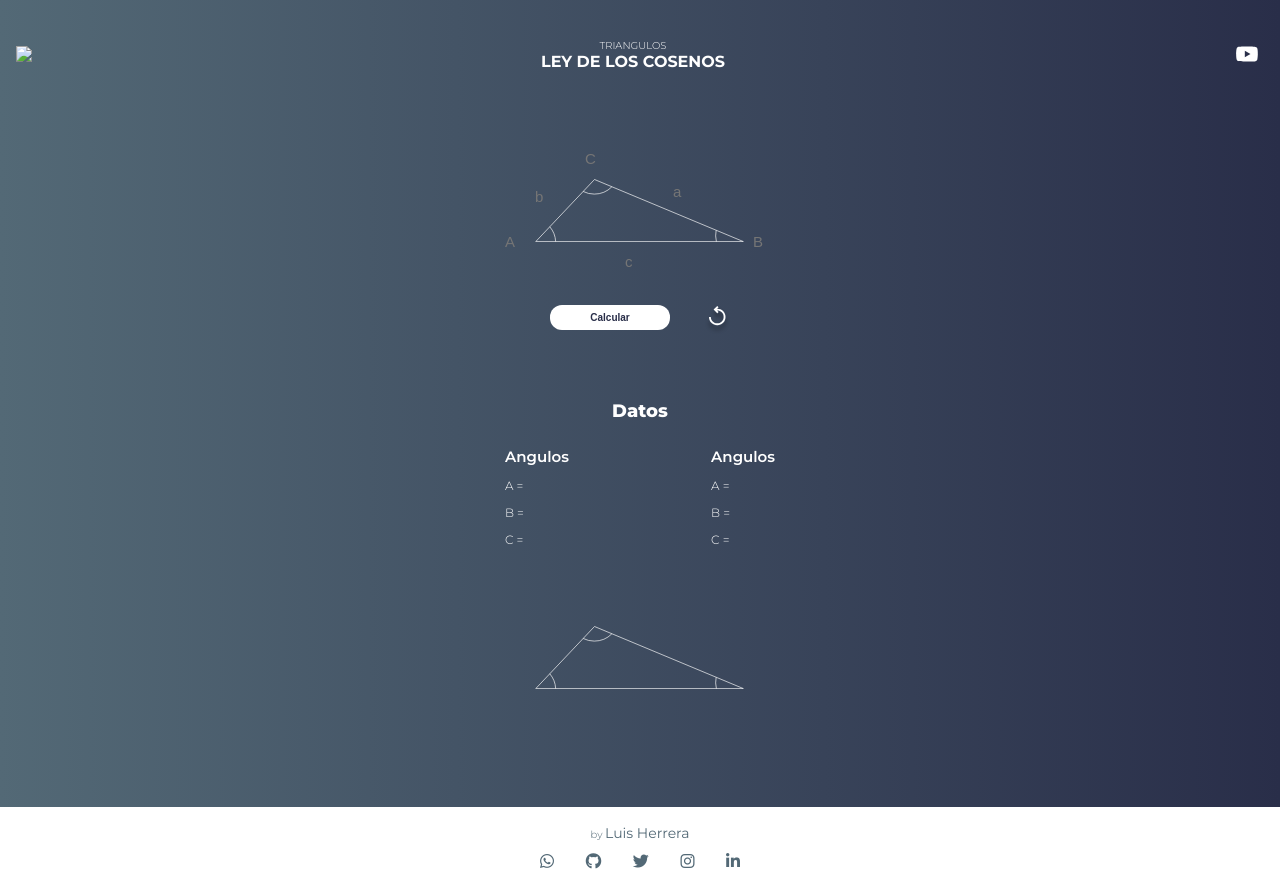
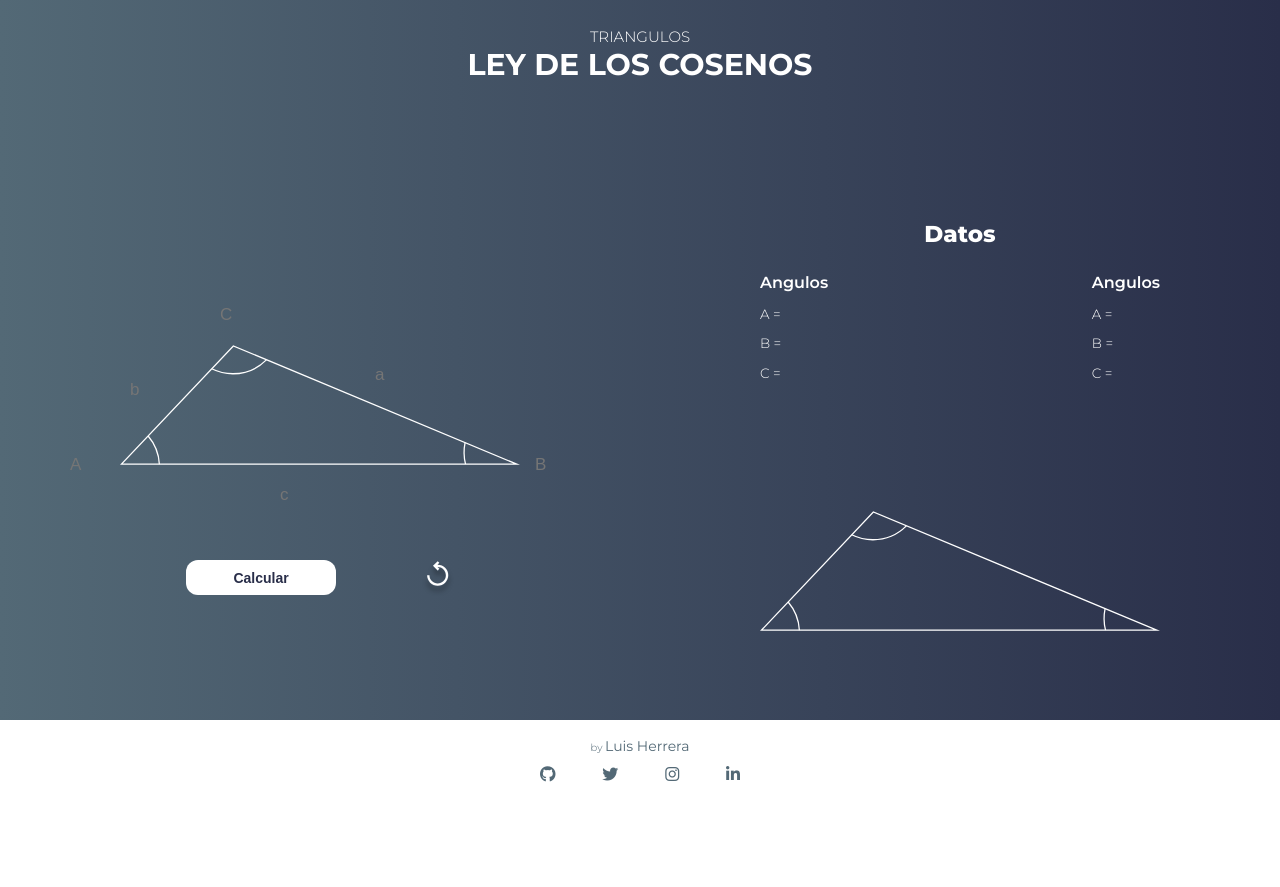
Before and after one commit to Luis-Abad09/Ley-de-los-cosenos-Solver, a plain HTML site: page index.html in a window 1280 px wide. After the commit the page ends 800 px from the top, so only its background shows below. Drawn offline with Linux system fonts and the light colour scheme.

Commit message:
Configuracion del responsive desing

```diff
--- /dev/null
+++ b/assets/css/laptop.css
@@ -0,0 +1,84 @@
+@media screen and (min-width: 1000px) {
+
+    body {
+        min-height: 100vh;
+        position: relative;
+    }
+
+    /* ------------------------------------------------------------------------- */
+    /* ------------------------------ HEADER ------------------------------ */
+    /* ------------------------------------------------------------------------- */
+    header {
+        margin-bottom: 12rem;
+    }
+
+    header .texto-header p {
+        font-size: 1.5rem;
+    }
+
+    header .texto-header h1 {
+        font-size: 3rem;
+    }
+
+    /* ------------------------------------------------------------------------- */
+    /* ------------------------------ MAIN ------------------------------ */
+    /* ------------------------------------------------------------------------- */
+    main {
+        display: flex;
+        align-items: center;
+    }
+
+    main .illustration-data-container {
+        width: 50%;
+        height: 100%;
+        margin-bottom: 14rem;
+    }
+
+    main .datos-illustration-container {
+        width: 50%;
+    }
+
+
+    /* ------------------------------------------------------------------------- */
+    /* ------------------------------ DATOS-CONTAINER ------------------------------ */
+    /* ------------------------------------------------------------------------- */
+    .datos-container {
+        margin-bottom: 9rem;
+    }
+
+    .datos-container .datos-title {
+        font-size: 2.3rem;
+    }
+
+    .datos-container .datos-result-container {
+        width: 40rem;
+    }
+
+    .datos-container .datos-result-container h2 {
+        font-size: 1.6rem;
+    }
+
+    .datos-container .datos-result-container p {
+        font-size: 1.35rem;
+        padding-top: 1.35rem;
+    }
+
+
+    /* ------------------------------------------------------------------------- */
+    /* ----------------------- ILLUSTRATION RESULT CONTAINER ----------------------- */
+    /* ------------------------------------------------------------------------- */
+    .illustration-result-container {
+        margin-bottom: 6rem;
+    }
+
+    .illustration-result-container .illustration-result {
+        width: 40rem;
+        height: 20rem;
+    }
+
+    footer {
+        position: absolute;
+        bottom: 0;
+    }
+
+}
--- a/assets/css/style.css
+++ b/assets/css/style.css
@@ -51,10 +51,11 @@ a {
 /* ------------------------------ HEADER ------------------------------ */
 /* ------------------------------------------------------------------------- */
 header {
+    /* position: relative; */
     width: 100%;
     height: 10rem;
     display: flex;
-    justify-content: space-between;
+    justify-content: center;
     align-items: center;
     padding-top: 1rem;
     margin-bottom: 6rem;
@@ -64,13 +65,13 @@ header a img {
     width: 2.6rem;
 }
 
-header .icon-menu {
+/* header .icon-menu {
     padding-left: 1.6rem;
 }
 
 header .icon-youtube {
     padding-right: 2rem;
-}
+} */
 
 header .texto-header {
     display: flex;
@@ -80,12 +81,12 @@ header .texto-header {
 }
 
 header .texto-header p {
-    font-size: 1rem;
+    font-size: 1.2rem;
     font-weight: 300;
 }
 
 header .texto-header h1 {
-    font-size: 1.6rem;
+    font-size: 1.9rem;
     font-weight: 700;
 }
 
@@ -180,10 +181,6 @@ main .illustration-data-container .botones .calcular {
     cursor: pointer;
 }
 
-main .illustration-data-container .botones .calcular:hover {
-    transform: scale(1.3);
-}
-
 main .illustration-data-container .botones .refresh {
     cursor: pointer;
 }
@@ -199,7 +196,6 @@ main .illustration-data-container .botones .refresh {
     justify-content: center;
     align-items: center;
     margin-bottom: 6rem;
-
 }
 
 .datos-container .datos-title {
@@ -240,8 +236,7 @@ main .illustration-data-container .botones .refresh {
 }
 
 .illustration-result-container .illustration-result {
-    min-width: 21rem;
-    width: 21rem;
+    width: 20rem;
     height: 10rem;
     margin: 0 auto;
     position: relative;
@@ -263,17 +258,17 @@ main .illustration-data-container .botones .refresh {
 }
 
 .illustration-result-container .illustration-result .angulo-b {
-    right: -3.5rem;
+    right: -5rem;
     bottom: 1rem;
 }
 
 .illustration-result-container .illustration-result .angulo-c {
     left: 5rem;
-    top: -2rem;
+    top: -1rem;
 }
 
 .illustration-result-container .illustration-result .cateto-a {
-    right: 7rem;
+    right: 5rem;
     bottom: 6rem;
 }
 
@@ -284,7 +279,7 @@ main .illustration-data-container .botones .refresh {
 
 .illustration-result-container .illustration-result .cateto-c {
     left: 10rem;
-    bottom: -2rem;
+    bottom: 0rem;
 }
 
 
--- /dev/null
+++ b/assets/css/tablet.css
@@ -0,0 +1,141 @@
+@media screen and (min-width: 600px) {
+    /* ------------------------------------------------------------------------- */
+    /* ------------------------------ HEADER ------------------------------ */
+    /* ------------------------------------------------------------------------- */
+    header .texto-header p {
+        font-size: 1.4rem;
+    }
+
+    header .texto-header h1 {
+        font-size: 2.5rem;
+    }
+
+    /* ------------------------------------------------------------------------- */
+    /* ------------------------------ MAIN ------------------------------ */
+    /* ------------------------------------------------------------------------- */
+    main .illustration-data-container {
+        margin-bottom: 18rem;
+    }
+
+    /* ------------------------------ FORM ------------------------------ */
+    main .illustration-data-container form {
+        min-width: 40rem;
+        height: 20rem;
+    }
+
+    main .illustration-data-container form input {
+        width: 4.5rem;
+        font-size: 1.7rem;
+    }
+
+    main .illustration-data-container form #angulo-a {
+        left: -5rem;
+        bottom: 3rem;
+    }
+
+    main .illustration-data-container form #angulo-b {
+        right: -6rem;
+        bottom: 3rem;
+    }
+
+    main .illustration-data-container form #angulo-c {
+        left: 10rem;
+        top: 0rem;
+    }
+
+    main .illustration-data-container form #cateto-a {
+        right: 10rem;
+        bottom: 12rem;
+    }
+
+    main .illustration-data-container form #cateto-b {
+        left: 1rem;
+        bottom: 10.5rem;
+    }
+
+    main .illustration-data-container form #cateto-c {
+        left: 16rem;
+        bottom: 0rem;
+    }
+
+    main .illustration-data-container .botones {
+        bottom: -9rem;
+        height: 3.5rem;
+    }
+
+    main .illustration-data-container .botones .calcular {
+        width: 15rem;
+        margin-right: 2rem;
+        font-size: 1.4rem;
+    }
+
+    main .illustration-data-container .botones .refresh img{
+        width: 3.2rem;
+    }
+
+
+    /* ------------------------------------------------------------------------- */
+    /* ------------------------------ DATOS-CONTAINER ------------------------------ */
+    /* ------------------------------------------------------------------------- */
+    .datos-container .datos-title {
+        font-size: 2.3rem;
+    }
+
+    .datos-container .datos-result-container {
+        width: 40rem;
+    }
+
+    .datos-container .datos-result-container h2 {
+        font-size: 1.6rem;
+    }
+
+    .datos-container .datos-result-container p {
+        font-size: 1.35rem;
+        padding-top: 1.35rem;
+    }
+
+
+    /* ------------------------------------------------------------------------- */
+    /* ----------------------- ILLUSTRATION RESULT CONTAINER ----------------------- */
+    /* ------------------------------------------------------------------------- */
+    .illustration-result-container {
+        margin-bottom: 6rem;
+    }
+
+    .illustration-result-container .illustration-result {
+        min-width: 40rem;
+        width: 40rem;
+        height: 20rem;
+    }
+
+    .illustration-result-container .illustration-result .angulo-a {
+        left: -5rem;
+        bottom: 3.5rem;
+    }
+
+    .illustration-result-container .illustration-result .angulo-b {
+        right: -5rem;
+        bottom: 3.5rem;
+    }
+
+    .illustration-result-container .illustration-result .angulo-c {
+        left: 9rem;
+        top: 1rem;
+    }
+
+    .illustration-result-container .illustration-result .cateto-a {
+        right: 11rem;
+        bottom: 12rem;
+    }
+
+    .illustration-result-container .illustration-result .cateto-b {
+        left: 0rem;
+        bottom: 11rem;
+    }
+
+    .illustration-result-container .illustration-result .cateto-c {
+        left: 15rem;
+        bottom: 0rem;
+    }
+
+}
--- a/index.html
+++ b/index.html
@@ -13,15 +13,21 @@
     <link href="https://fonts.googleapis.com/css2?family=Montserrat:wght@300;400;500;600;700;800&display=swap" rel="stylesheet">
     <!-- CSS -->
     <link rel="stylesheet" href="/assets/css/style.css">
+    <link rel="stylesheet" href="/assets/css/tablet.css">
+    <link rel="stylesheet" href="/assets/css/laptop.css">
 </head>
 <body>
     <header>
-        <a class="icon-menu" href="#"><img src="/assets/svg/icon-menu.svg"></a>
+        <!-- <div id="menu">
+            <a href="#">Tutoriales</a>
+            <a href="#">Contacto</a>
+        </div> -->
+        <!-- <a class="icon-menu" href="#"><img src="/assets/svg/icon-menu.svg"></a> -->
         <div class="texto-header">
             <p>TRIANGULOS</p>
             <h1>LEY DE LOS COSENOS</h1>
         </div>
-        <a class="icon-youtube" href="https://www.youtube.com/watch?v=65RP6V0hsy4&list=PLeySRPnY35dHyDHBmOcBaYOKhr6nn2tX-&index=9" target="_blank"><img src="/assets/svg/icon-youtube.svg"></a>
+        <!-- <a class="icon-youtube" href="https://www.youtube.com/watch?v=65RP6V0hsy4&list=PLeySRPnY35dHyDHBmOcBaYOKhr6nn2tX-&index=9" target="_blank"><img src="/assets/svg/icon-youtube.svg"></a> -->
     </header>
 
     <main>
@@ -43,7 +49,7 @@
         </div>
 
 
-
+        <div class="datos-illustration-container">
             <div class="datos-container">
                 <p class="datos-title">Datos</p>
 
@@ -63,6 +69,7 @@
                 </div>
             </div>
 
+
             <div class="illustration-result-container">
                 <div class="illustration-result">
                     <div class="angulo-a"></div>
@@ -73,16 +80,17 @@
                     <div class="cateto-c"></div>
                 </div>
             </div>
+        </div>
     </main>
 
     <footer>
         <a href="#" class="footer-credit"><span>by </span>Luis Herrera</a>
         <div class="icons">
-            <a href="#"><i class="fab fa-whatsapp"></i></a>
-            <a href="#"><i class="fab fa-github"></i></a>
-            <a href="#"><i class="fab fa-twitter"></i></a>
-            <a href="#"><i class="fab fa-instagram"></i></a>
-            <a href="#"><i class="fab fa-linkedin-in"></i></a>
+            <!-- <a href="#"><i class="fab fa-whatsapp"></i></a> -->
+            <a href=""><i class="fab fa-github"></i></a>
+            <a href=""><i class="fab fa-twitter"></i></a>
+            <a href=""><i class="fab fa-instagram"></i></a>
+            <a href=""><i class="fab fa-linkedin-in"></i></a>
         </div>
     </footer>
 
--- a/main.js
+++ b/main.js
@@ -8,7 +8,6 @@ let catetoA = document.getElementById('cateto-a');
 let catetoB = document.getElementById('cateto-b');
 let catetoC = document.getElementById('cateto-c');
 
-const form = document.querySelector('form');
 
 const ilustracionAnguloA = document.querySelector('.angulo-a');
 const ilustracionAnguloB = document.querySelector('.angulo-b');
@@ -17,7 +16,9 @@ const ilustracionCatetoA = document.querySelector('.cateto-a');
 const ilustracionCatetoB = document.querySelector('.cateto-b');
 const ilustracionCatetoC = document.querySelector('.cateto-c');
 
+const form = document.querySelector('form');
 const reset = document.querySelector('.refresh');
+const calcular = document.querySelector('.calcular');
 
 
 const datoAnguloA = document.querySelector('.data-angulo-a');
@@ -114,10 +115,19 @@ form.addEventListener('keyup', ()=> {
 })
 
 
-reset.addEventListener('click', e =>{
+reset.addEventListener('click', () =>{
     resetHTML();
 })
 
+
+// EVENTOS DE ESTILOS
+calcular.addEventListener('mouseover', e =>{
+    e.target.style.transform = "scale(1.3)";
+})
+
+calcular.addEventListener('mouseout', e =>{
+    e.target.style.transform = "scale(1)";
+})
 
 
 
@@ -163,11 +173,7 @@ const resolverTriangulo = ()=> {
             }
         }
 
-        // FALTAN VALIDAR SI ESTAN ACTIVOS
-
         if ( a > 0 && b > 0 && c > 0 ) {
-            console.log('Imprimiendo desde condicional angulos');
-
             resolverAnguloA();
             resolverAnguloB();
             resolverAnguloC();
```
Lines whose indentation alone changed are shown as unchanged.
